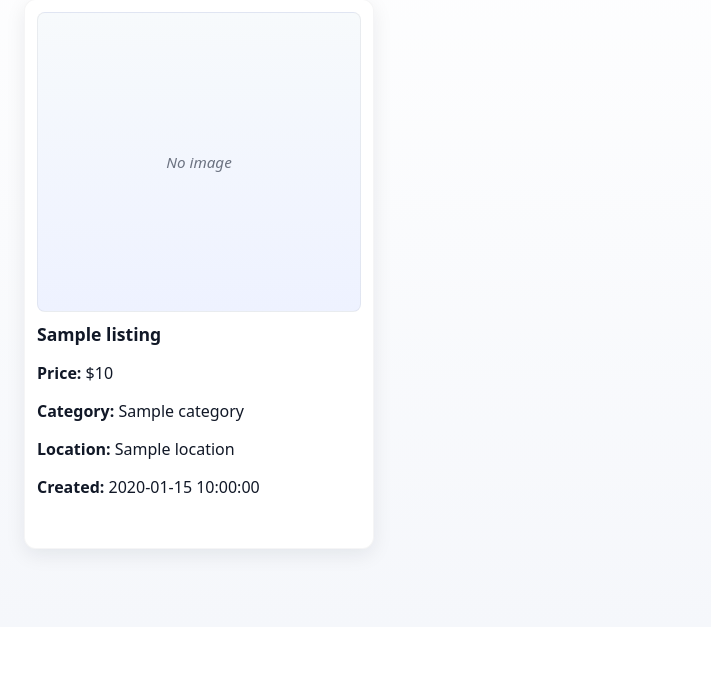
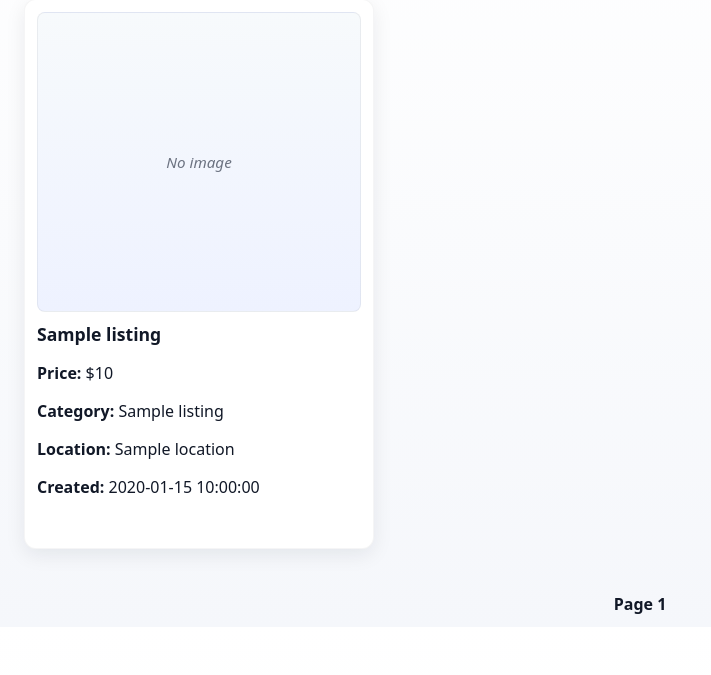
Before and after one commit to Kivi-Vuorilehto/tikawe_boot_sale_website, a Flask app: template templates/index.html in a window 1280 px wide. Shown: the part 173-848 px from the top of the page, without its empty margins (0-711 px from the left). Before the commit the page ends 800 px from the top, so only its background shows below. Run offline with Flask 3, Linux system fonts and the light colour scheme; the template is opened without the code that fills it: most values are stand-ins (such as "Sample title", 1, 10 or a date in 2020).

Commit message:
added pages for listings and fixed category showing id instead of name

```diff
--- a/app.py
+++ b/app.py
@@ -106,18 +106,25 @@
     search = request.args.get("search")
     sort = request.args.get("sort")
     category = request.args.get("category")
+    page = int(request.args.get("page", 1))
 
-    all_listings = listings.get_listings(search=search, sort=sort, category=category)
+    offset = (page - 1) * 32 # Num of listings per page
+
+    all_listings = listings.get_listings(search=search, sort=sort,
+                                         category=category, limit=32, offset=offset)
     categories = listings.get_categories()
+    category_map = {cat["category_id"]: cat["category_name"] for cat in categories}
 
     listings_with_images = []
     for l in all_listings:
         listing_dict = dict(l)
         listing_dict["images"] = listings.get_listing_images(listing_dict["listing_id"])
+        listing_dict["category_name"] = category_map.get(listing_dict["category"], "Unknown")
         listings_with_images.append(listing_dict)
 
     return render_template("index.html", listings=listings_with_images,
-                           selected_sort=sort, selected_category=category, categories=categories)
+                           selected_sort=sort, selected_category=category,
+                           categories=categories, page=page, endpoint="index")
 
 @app.route("/listing/<int:listing_id>")
 def show_listing(listing_id):
@@ -126,8 +133,12 @@
         abort(404)
     comments = listings.get_comments(listing_id)
     listing_images = listings.get_listing_images(listing_id)
+    categories = listings.get_categories()
+    category_map = {cat["category_id"]: cat["category_name"] for cat in categories}
+    category_name = category_map.get(listing["category"], "Unknown")
     return render_template("listing.html", listing=listing, comments=comments,
-                           listing_images=listing_images, users=users)
+                           listing_images=listing_images, users=users,
+                           category_name=category_name)
 
 @app.route("/listing/<int:listing_id>/comment", methods=["POST"])
 def add_comment(listing_id):
@@ -158,19 +169,26 @@
     search = request.args.get("search")
     sort = request.args.get("sort")
     category = request.args.get("category")
+    page = int(request.args.get("page", 1))
+    offset = (page - 1) * 32
+
     user_listings = listings.get_user_listings(profile_id, search=search,
-                                               sort=sort, category=category)
+                                               sort=sort, category=category,
+                                               limit=32, offset=offset)
     categories = listings.get_categories()
+    category_map = {cat["category_id"]: cat["category_name"] for cat in categories}
 
     listings_with_images = []
     for l in user_listings:
         listing_dict = dict(l)
         listing_dict["images"] = listings.get_listing_images(listing_dict["listing_id"])
+        listing_dict["category_name"] = category_map.get(listing_dict["category"], "Unknown")
         listings_with_images.append(listing_dict)
     return render_template("profile.html", title="Account", profile_id=profile_id,
                            username=username, time_stamp=time_stamp,
                            listings=listings_with_images, selected_sort=sort,
-                           selected_category=category, categories=categories)
+                           selected_category=category, categories=categories,
+                           page=page, endpoint="profile")
 
 @app.route("/create_listing", methods=["GET", "POST"])
 def create_listing():
--- a/create_db.py
+++ b/create_db.py
@@ -31,7 +31,7 @@
             title TEXT,
             description TEXT,
             price REAL,
-            category TEXT REFERENCES ListingCategories (category_id),
+            category INTEGER REFERENCES ListingCategories (category_id),
             location TEXT,
             time_stamp TEXT,
             status INTEGER DEFAULT 1
--- a/listings.py
+++ b/listings.py
@@ -4,7 +4,7 @@
 
 IMAGEURL = "static/uploads"
 
-def get_user_listings(user_id, category=None, search=None, sort=None, limit=50, offset=0):
+def get_user_listings(user_id, category=None, search=None, sort=None, limit=32, offset=0):
     sql = "SELECT * FROM Listings WHERE user_id = ? AND status = 1"
     params = [user_id]
     if category:
@@ -29,7 +29,7 @@
     return db.query(sql, params)
 
 
-def get_listings(category=None, search=None, sort=None, limit=50, offset=0):
+def get_listings(category=None, search=None, sort=None, limit=32, offset=0):
     sql = "SELECT * FROM Listings WHERE status = 1"
     params = []
 
--- a/populate_db.py
+++ b/populate_db.py
@@ -12,9 +12,9 @@
 IMAGE_PREFIX = "Beagle_"
 IMAGE_COUNT = 100
 
-NUM_USERS = 4000
-NUM_LISTINGS = 10000
-NUM_COMMENTS = 50000
+NUM_USERS = 10
+NUM_LISTINGS = 50
+NUM_COMMENTS = 10
 
 
 def random_string(length):
--- a/static/css/style.css
+++ b/static/css/style.css
@@ -41,7 +41,6 @@
   padding: 0 18px 40px 18px;
 }
 
-/* ---------- Nav ---------- */
 nav {
   height: var(--nav-height);
   display: flex;
@@ -257,6 +256,29 @@
   background: var(--accent-600);
 }
 
+.pagination {
+  align-items: center;
+  text-align: center;
+  margin-top: 20px;
+  margin-bottom: 20px;
+  padding-bottom: 20px;
+  gap: 8px;
+}
+
+.pagination a {
+  margin: 0 10px;
+  text-decoration: none;
+  color: #007bff;
+}
+
+.pagination span {
+  font-weight: bold;
+}
+
+.bottom-spacer {
+  height: 20px;
+}
+
 .form-container {
   width: 100%;
   max-width: 520px;
--- a/templates/index.html
+++ b/templates/index.html
@@ -7,7 +7,7 @@
     <select name="category">
         <option value="">All Categories</option>
         {% for cat in categories %}
-            <option value="{{ cat['category_name'] }}" {% if selected_category == cat['category_name'] %}selected{% endif %}>
+            <option value="{{ cat['category_id'] }}" {% if selected_category == cat['category_id'] %}selected{% endif %}>
                 {{ cat['category_name'] }}
             </option>
         {% endfor %}
@@ -36,7 +36,7 @@
                 {% endif %}
                 <h3>{{ listing['title'] }}</h3>
                 <p><strong>Price:</strong> ${{ listing['price'] }}</p>
-                <p><strong>Category:</strong> {{ listing['category'] }}</p>
+                <p><strong>Category:</strong> {{ listing['category_name'] }}</p>
                 <p><strong>Location:</strong> {{ listing['location'] }}</p>
                 <p><strong>Created:</strong> {{ listing['time_stamp'] }}</p>
             </div>
@@ -47,4 +47,18 @@
 <p class="empty-message">No listings yet.</p>
 {% endif %}
 
+<div class="pagination">
+    {% if page > 1 %}
+        <a href="{{ url_for(endpoint, page=page-1, search=request.args.get('search'), sort=request.args.get('sort'), category=request.args.get('category'), profile_id=profile_id if endpoint == 'profile' else None) }}">Previous</a>
+    {% endif %}
+
+    <span>Page {{ page }}</span>
+
+    {% if listings|length == 32 %}
+        <a href="{{ url_for(endpoint, page=page+1, search=request.args.get('search'), sort=request.args.get('sort'), category=request.args.get('category'), profile_id=profile_id if endpoint == 'profile' else None) }}">Next</a>
+    {% endif %}
+</div>
+
+<div class="bottom-spacer"></div>
+
 {% endblock %}
--- a/templates/listing.html
+++ b/templates/listing.html
@@ -4,7 +4,7 @@
 <div class="gallery-container">
 
     <h2>{{ listing['title'] }}</h2>
-    <p class="small"><strong>Category:</strong> {{ listing['category'] }} | <strong>Location:</strong> {{ listing['location'] }}</p>
+    <p class="small"><strong>Category:</strong> {{ category_name }} | <strong>Location:</strong> {{ listing['location'] }}</p>
     <p class="small"><strong>Price:</strong> ${{ listing['price'] }}</p>
     <p class="small"><strong>Created:</strong> {{ listing['time_stamp'] }}</p>
 
```
Also changed, not shown: templates/profile.html (+17 -2 lines).
